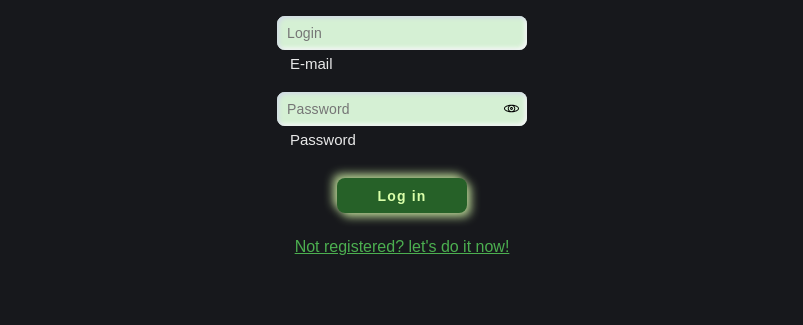
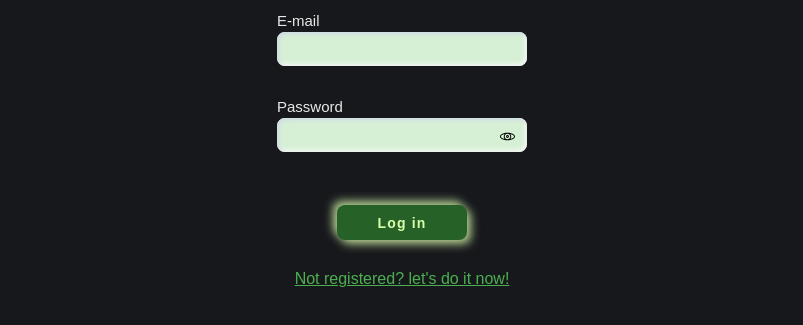
Before and after one commit to prostonau/eCommerce-Application, a website built with webpack: page src/index.html in a window 1280 px wide. Both pictures are taken after a click on the link "Login". Shown: the part 99-424 px from the top of the page, without its empty margins (238-1041 px from the left). Built offline with nearby package versions, Linux system fonts and the light colour scheme; a small style sheet from the web is missing.

Commit message:
fix: add reg form responce

```diff
--- a/src/components/view/core/components/form/index.ts
+++ b/src/components/view/core/components/form/index.ts
@@ -40,8 +40,8 @@ class Form extends Component {
   constructor(tagName: string, className: string) {
     super(tagName, className);
     this.api = new AppAPI();
-    this.inputLogin = new InputBox('input', 'form__input', 'email', 'login__input', 'Login', true);
-    this.inputPassword = new InputBox('input', 'form__input', 'password', 'password__input', 'Password', true);
+    this.inputLogin = new InputBox('input', 'form__input', 'email', 'login__input', '', true);
+    this.inputPassword = new InputBox('input', 'form__input', 'password', 'password__input', '', true);
     this.nameInput = new InputBox('input', 'form__input', 'text', 'name__input', '', true);
     this.lastNameInput = new InputBox('input', 'form__input', 'text', 'last-name__input', '', true);
     this.birthInput = new InputBox('input', 'form__input', 'date', 'birth-date__input', 'dd/mm/yyyy', true);
@@ -78,25 +78,32 @@ class Form extends Component {
     const loginField = document.createElement('div');
     loginField.classList.add('form__field');
 
-    // this.inputLogin = new InputBox('input', 'form__input', 'email', 'login__input', 'Login', true);
-    const inputLoginLabel = new Label('label', 'form__label', 'login__input', '', 'E-mail');
-
-    this.inputLogin.render().addEventListener('input', () => {
-      this.checkValidyInput(this.inputLogin.render(), inputLoginLabel.render());
-    });
-
-    loginField.append(this.inputLogin.render(), inputLoginLabel.render());
-
     const passwordField = document.createElement('div');
     passwordField.classList.add('form__field');
 
+    const inputLoginLabel = new Label('label', 'form__label', 'login__input', '', 'E-mail');
+    const inputLoginValBox = document.createElement('p');
+    inputLoginValBox.classList.add('validity__block');
+
     const inputPasswordLabel = new Label('label', 'form__label', 'password__input', '', 'Password');
+    const inputPasswordValBox = document.createElement('p');
+    inputPasswordValBox.classList.add('validity__block');
+
+    loginField.append(inputLoginLabel.render(), this.inputLogin.render(), inputLoginValBox);
+    passwordField.append(
+      inputPasswordLabel.render(),
+      this.inputPassword.render(),
+      this.swithVisibilityPassword,
+      inputPasswordValBox
+    );
+
+    this.inputLogin.render().addEventListener('input', () => {
+      this.checkValidyInput(this.inputLogin.render(), inputLoginValBox);
+    });
 
     this.inputPassword.render().addEventListener('input', () => {
-      this.checkValidyInput(this.inputPassword.render(), inputPasswordLabel.render());
+      this.checkValidyInput(this.inputPassword.render(), inputPasswordValBox);
     });
-
-    passwordField.append(this.inputPassword.render(), this.swithVisibilityPassword, inputPasswordLabel.render());
 
     this.submitBtn.classList.add('form__button');
     this.submitBtn.id = 'login';
--- a/src/components/view/login/style.css
+++ b/src/components/view/login/style.css
@@ -18,11 +18,14 @@
     margin-bottom: 15px;
   }
 
+  .form__field {
+    margin-bottom: 9px;
+  }
+
   .form__input {
     display: block;
     width: 250px;
     height: 34px;
-    margin: 4px 4px 0;
     padding-left: 10px;
     font-size: 14px;
     letter-spacing: 0.15px;
@@ -42,8 +45,9 @@
   .form__label {
     width: 250px;
     display: block;
-    padding: 5px 14px 5px;
-    margin: 0 3px 15px ;
+    /* padding: 5px 14px 5px;
+    margin: 0 3px 15px ; */
+    margin-bottom: 3px;
     font-family: "Montserrat", sans-serif;
     font-size: 15px;
     opacity: 0.9;
@@ -51,12 +55,20 @@
     transition: all 0.4s ease;
   }
 
+  .validity__block {
+    font-size: 15px;
+    height: 20px;
+    width: 250px;
+    margin-top: 3px;
+    word-wrap: break-word;
+  }
+
   .form__button {
     display: block;
     width: 130px;
     height: 35px;
     border-radius: 8px;
-    margin: 25px auto;
+    margin: 30px auto;
     font-weight: 700;
     font-size: 14px;
     letter-spacing: 1.15px;
@@ -69,8 +81,7 @@
   }
 
   .wrong__input {
-    color: #f9f9f9;
-    background-color: red;
+    color: rgb(224, 68, 68);
   }
 
   .form__field {
@@ -80,7 +91,7 @@
   .switch-visibility__btn {
     height: 20px;
     width: 20px;
-    top: 8px;
+    top: 30px;
     right: 10px;
     position: absolute;
     background-color: inherit;
--- a/src/components/view/registration/style.css
+++ b/src/components/view/registration/style.css
@@ -16,6 +16,12 @@
     grid-template-columns: 1fr 1fr;
     column-gap: 16px;
     row-gap: 9px;
+  }
+
+  @media (max-width: 480px) {
+    .reg__form {
+      width: 85vw;
+    }
   }
 
   .name__field,
@@ -64,7 +70,6 @@
     font-size: 15px;
     height: 20px;
     margin-top: 3px;
-    /* white-space: nowrap; */
   }
 
   .form__button {
--- a/src/global.css
+++ b/src/global.css
@@ -15,7 +15,6 @@ body {
 header {
   /* padding: 0px 0px; */
   padding-bottom: 10px;
-  min-width: 450px;
 }
 
 .header div {
```
